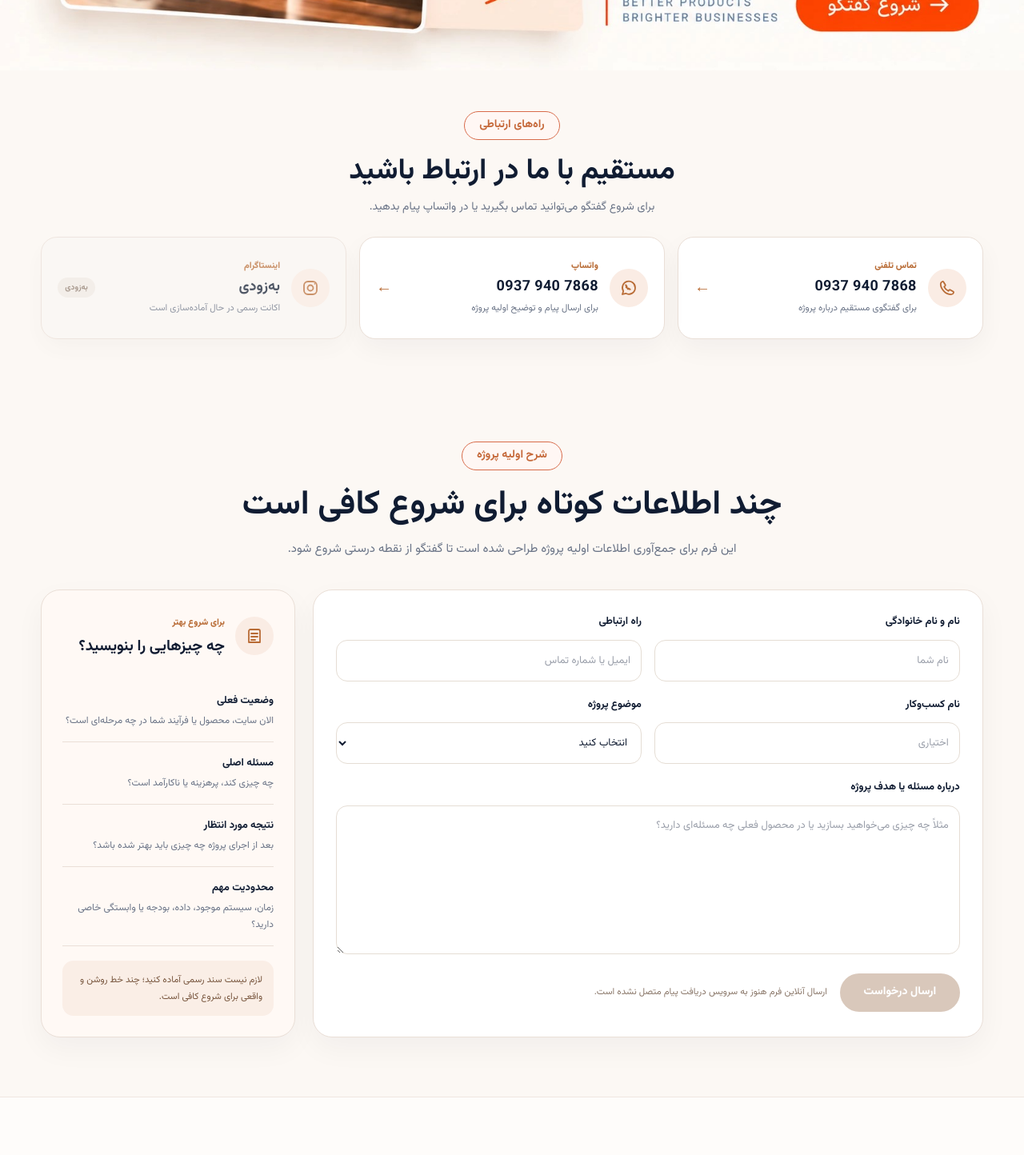
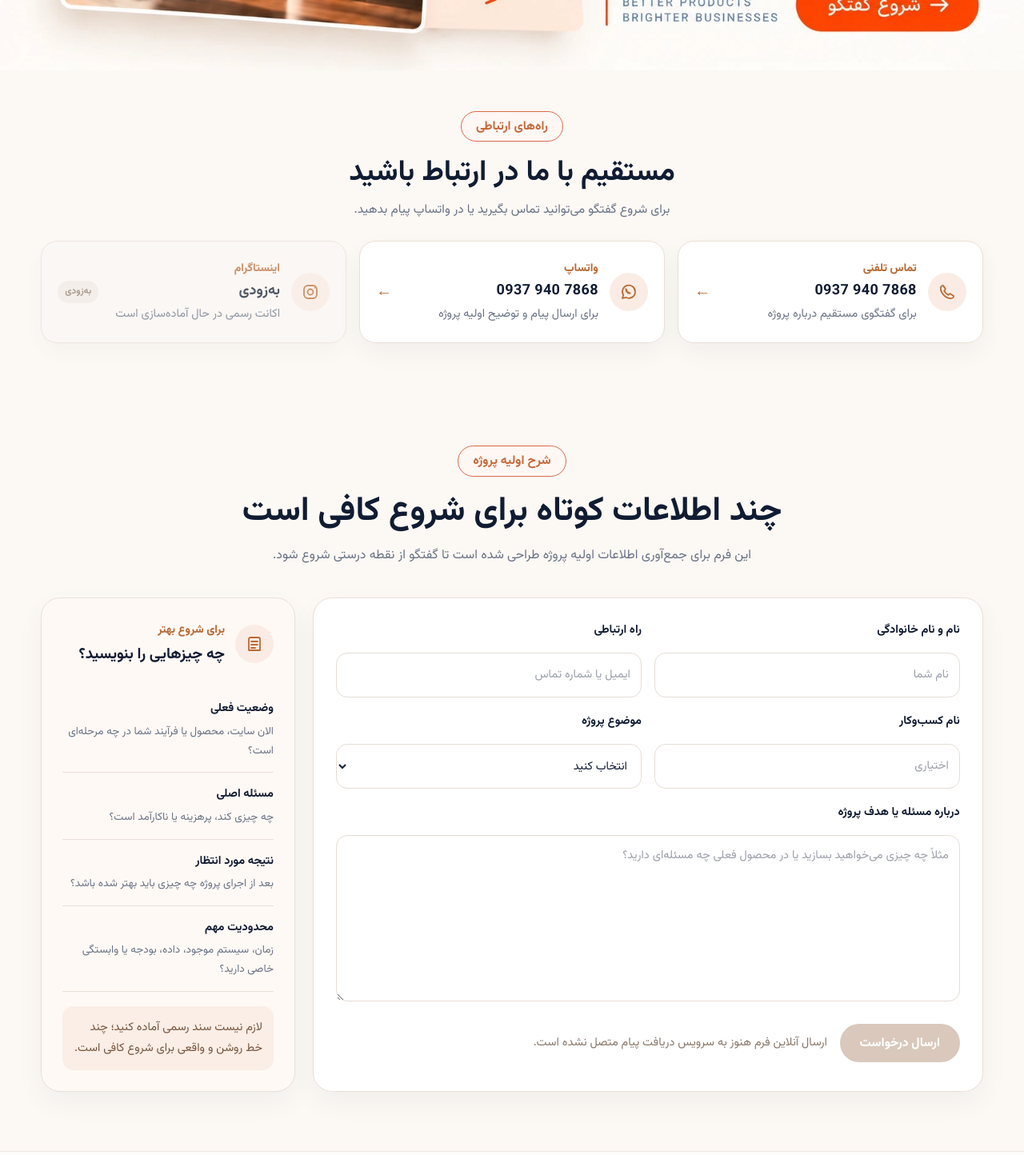
Before and after one commit to zohreksh/smartpilot, a Nuxt app: page /contact in a window 1280 px wide. Shown: the part 600-2044 px from the top of the page at 80% size. Built offline with nearby package versions, Linux system fonts and the light colour scheme.

Commit message:
Increase readability in contact.vue

```diff
--- a/pages/contact.vue
+++ b/pages/contact.vue
@@ -383,7 +383,7 @@ const recoverHeroImage = () => {
 .contact-channels-heading p {
   margin: 0;
   color: var(--muted);
-  font-size: 14px;
+  font-size: 15.5px;
   line-height: 1.8;
 }
 
@@ -444,7 +444,7 @@ a.contact-channel-card:hover {
 
 .channel-copy small {
   color: var(--accent);
-  font-size: 11px;
+  font-size: 14px;
   font-weight: 800;
 }
 
@@ -463,7 +463,7 @@ a.contact-channel-card:hover {
 
 .channel-copy span {
   color: var(--muted);
-  font-size: 11.5px;
+  font-size: 14.5px;
   line-height: 1.7;
 }
 
@@ -483,7 +483,7 @@ a.contact-channel-card:hover {
   border-radius: 999px;
   background: #f0ebe6;
   color: #8a7769;
-  font-size: 10px;
+  font-size: 11.5px;
   font-weight: 700;
   white-space: nowrap;
 }
@@ -497,7 +497,7 @@ a.contact-channel-card:hover {
   border-radius: 999px;
   background: #fff7f4;
   color: #c56839;
-  font-size: 14px;
+  font-size: 15.5px;
   font-weight: 700;
 }
 
@@ -533,7 +533,7 @@ a.contact-channel-card:hover {
   max-width: 700px;
   margin: 0 auto;
   color: var(--muted);
-  font-size: 15px;
+  font-size: 16px;
   line-height: 1.9;
 }
 
@@ -571,7 +571,7 @@ a.contact-channel-card:hover {
 
 .field-group label {
   color: var(--text);
-  font-size: 13px;
+  font-size: 14.5px;
   font-weight: 700;
 }
 
@@ -586,7 +586,7 @@ a.contact-channel-card:hover {
   background: #fff;
   color: var(--text);
   font: inherit;
-  font-size: 13px;
+  font-size: 14.5px;
   line-height: 1.7;
   transition: border-color 0.2s ease, box-shadow 0.2s ease;
 }
@@ -631,7 +631,7 @@ a.contact-channel-card:hover {
   background: #d9c8bb;
   color: #fff;
   font: inherit;
-  font-size: 14px;
+  font-size: 15.5px;
   font-weight: 800;
   cursor: not-allowed;
 }
@@ -639,7 +639,7 @@ a.contact-channel-card:hover {
 .form-footer p {
   margin: 0;
   color: #8a7769;
-  font-size: 11.5px;
+  font-size: 14.5px;
   line-height: 1.7;
 }
 
@@ -677,7 +677,7 @@ a.contact-channel-card:hover {
 
 .guide-head span {
   color: var(--accent);
-  font-size: 11px;
+  font-size: 14px;
   font-weight: 800;
 }
 
@@ -704,13 +704,13 @@ a.contact-channel-card:hover {
   display: block;
   margin-bottom: 4px;
   color: var(--text);
-  font-size: 13px;
+  font-size: 14.5px;
 }
 
 .guide-list span {
   display: block;
   color: var(--muted);
-  font-size: 12px;
+  font-size: 13.5px;
   line-height: 1.75;
 }
 
@@ -720,7 +720,7 @@ a.contact-channel-card:hover {
   border-radius: 14px;
   background: rgba(184, 107, 53, 0.08);
   color: #78563e;
-  font-size: 11.5px;
+  font-size: 14.5px;
   line-height: 1.8;
 }
 
@@ -756,7 +756,7 @@ a.contact-channel-card:hover {
 .fit-card p {
   margin: 0;
   color: var(--muted);
-  font-size: 12.5px;
+  font-size: 14px;
   line-height: 1.9;
 }
 
@@ -801,7 +801,7 @@ a.contact-channel-card:hover {
   border-radius: 50%;
   background: var(--bg);
   color: var(--accent);
-  font-size: 13px;
+  font-size: 14.5px;
   font-weight: 800;
   box-shadow: 0 0 0 8px rgba(252, 248, 244, 0.94);
 }
@@ -815,7 +815,7 @@ a.contact-channel-card:hover {
 .step-item p {
   margin: 0;
   color: var(--muted);
-  font-size: 12.5px;
+  font-size: 14px;
   line-height: 1.85;
 }
 
@@ -908,7 +908,7 @@ a.contact-channel-card:hover {
   }
 
   .section-heading p {
-    font-size: 14px;
+    font-size: 15.5px;
   }
 
   .project-form,
```
